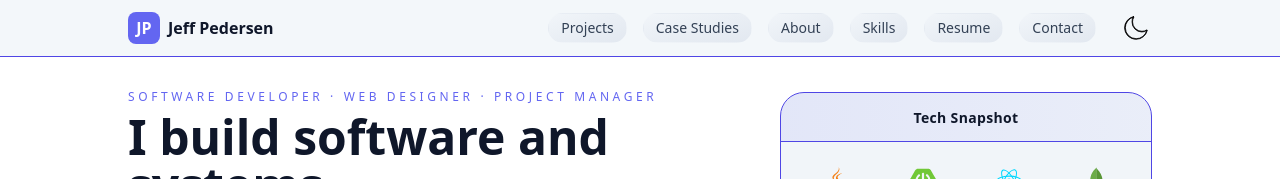
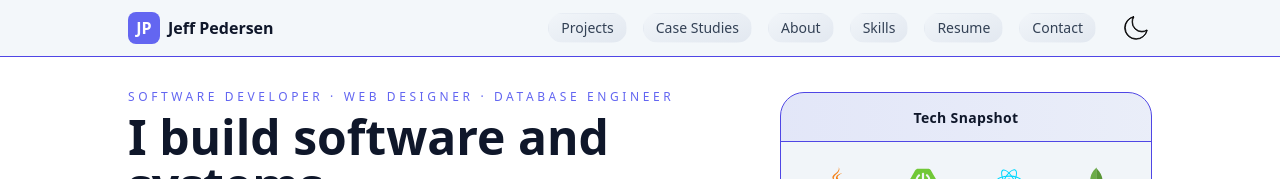
Before and after one commit to J-Pedersen/dev-portfolio, a React (Vite) app: page / in a window 1280 px wide. Shown: the top 179 px of the page. Built offline with nearby package versions, Linux system fonts and the light colour scheme; the HTML template or start-up script is replaced by a standard one.

Commit message:
updated home page text

```diff
--- a/src/pages/Home.jsx
+++ b/src/pages/Home.jsx
@@ -36,7 +36,7 @@ const Home = () => {
             transition={{ duration: 0.4 }}
             className="text-xs uppercase tracking-[0.3em] text-brand mb-2"
           >
-            Software Developer · Web Designer · Project Manager
+            Software Developer · Web Designer · Database Engineer
           </motion.p>
 
           <motion.h1
```
